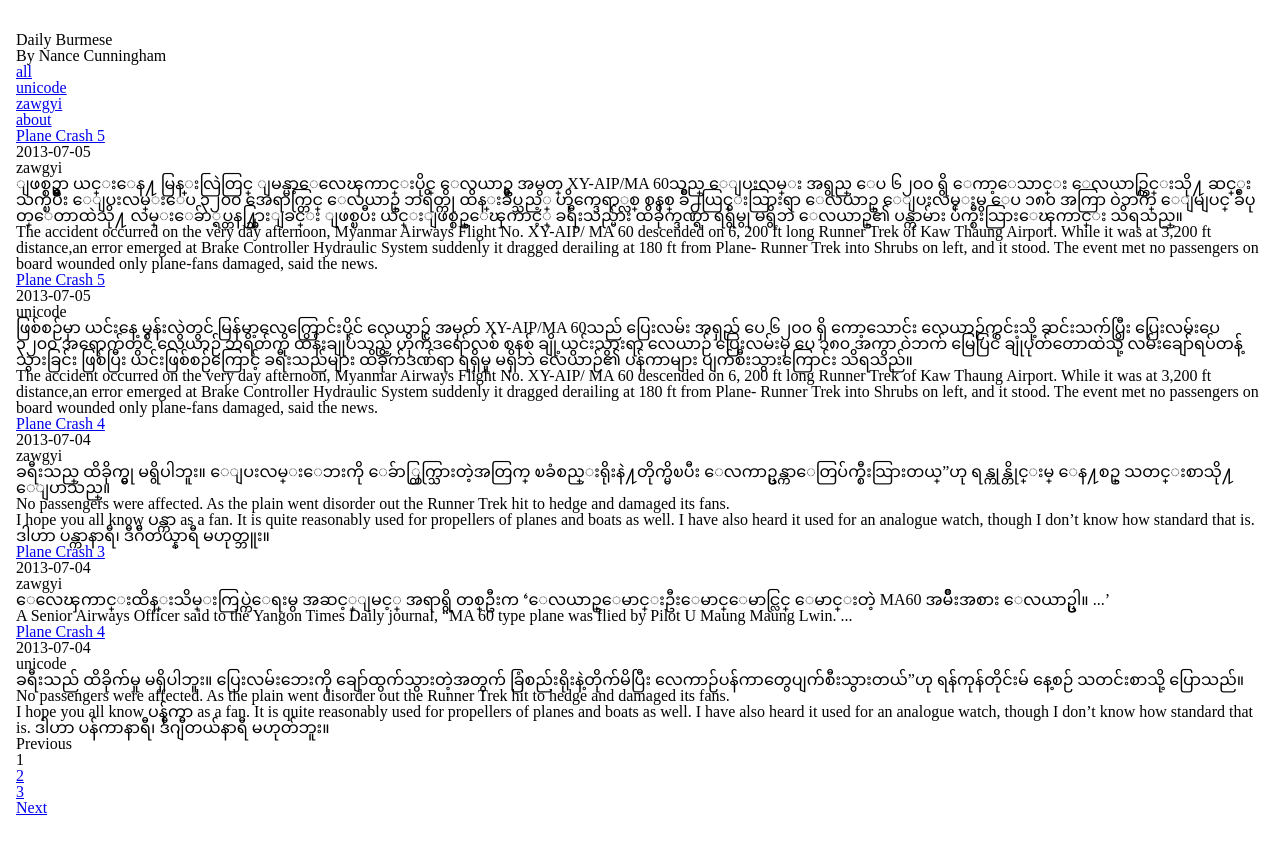
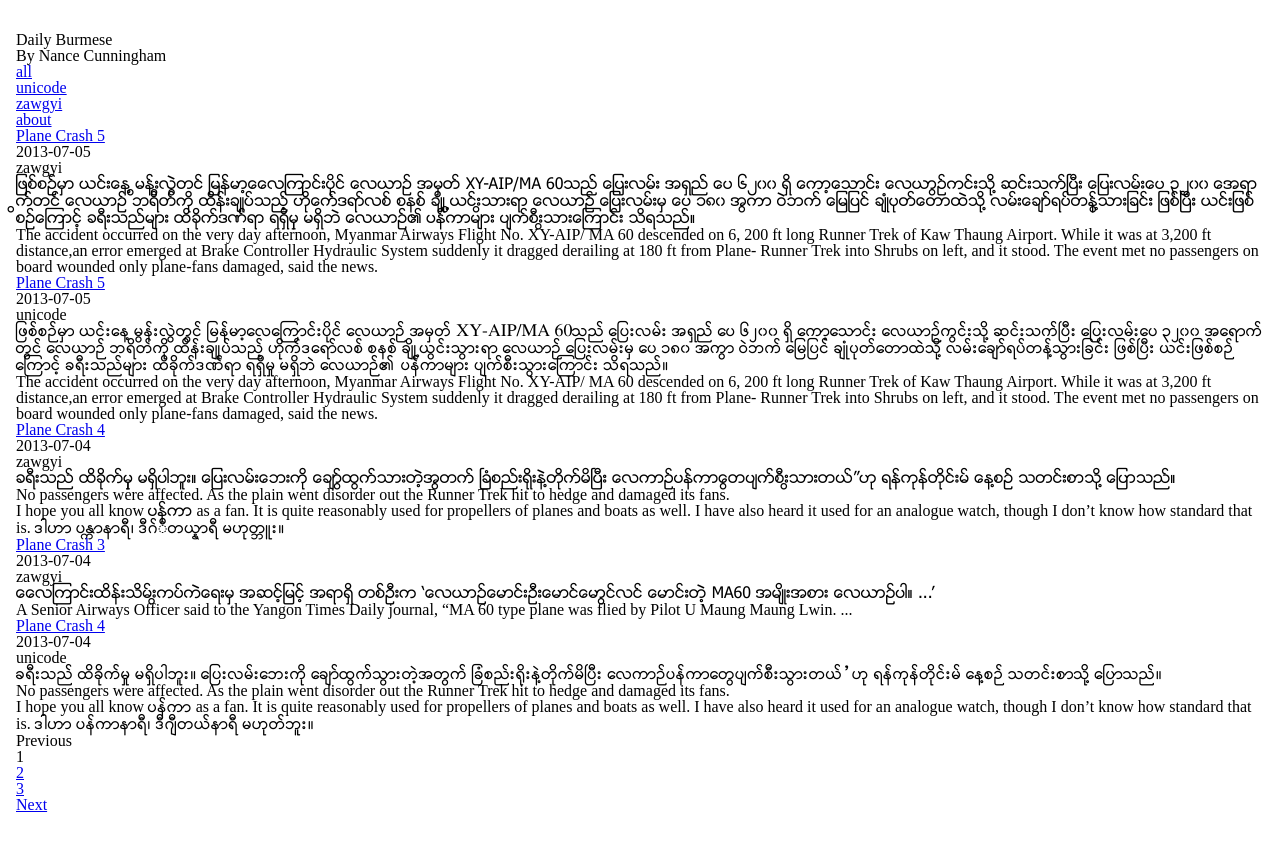
Before and after one commit to qisine/dailyburmese, a Jekyll site: the page built from index.html, in a window 1280 px wide. Shown: the top 854 px of the page. Built offline with Jekyll 4.4.1, drawn with Linux system fonts in a browser that asks for light colours; the list of posts is cut into pages by our own code.

Commit message:
including fonts

```diff
--- a/_layouts/default.html
+++ b/_layouts/default.html
@@ -9,6 +9,7 @@
   <meta name="keywords" content="daily burmese, burmese phrases, burmese sample sentences, burmese lessons, myanmar phrases, burmese english translations" />
 
   <link href="{{ site.baseurl }}a/c/reset.css" rel="stylesheet" type="text/css">
+  <link href="{{ site.baseurl }}a/c/fonts.css" rel="stylesheet" type="text/css">
   <link href="{{ site.baseurl }}a/c/app.css" rel="stylesheet" type="text/css">
 
   <title>Daily Burmese by Nance Cunningham</title>
@@ -28,6 +29,8 @@
       </ul>
     </nav>
   </header>
-  {{ content }}
+  <div class="wrapper">
+    {{ content }}
+  </div>
 </body>
 </html>
--- a/a/c/fonts.css
+++ b/a/c/fonts.css
@@ -7,7 +7,15 @@
 
 @font-face {
   font-family: zawgyi;
-  src: url('ZawgyiOne2008.ttf');
+  src: url('f/ZawgyiOne2008.ttf');
   font-weight:normal;
   font-weight:normal;
 }
+
+.mm3 {
+  font-family: "mm3" !important;
+}
+
+.zawgyi {
+  font-family: "zawgyi" !important;
+}
```
